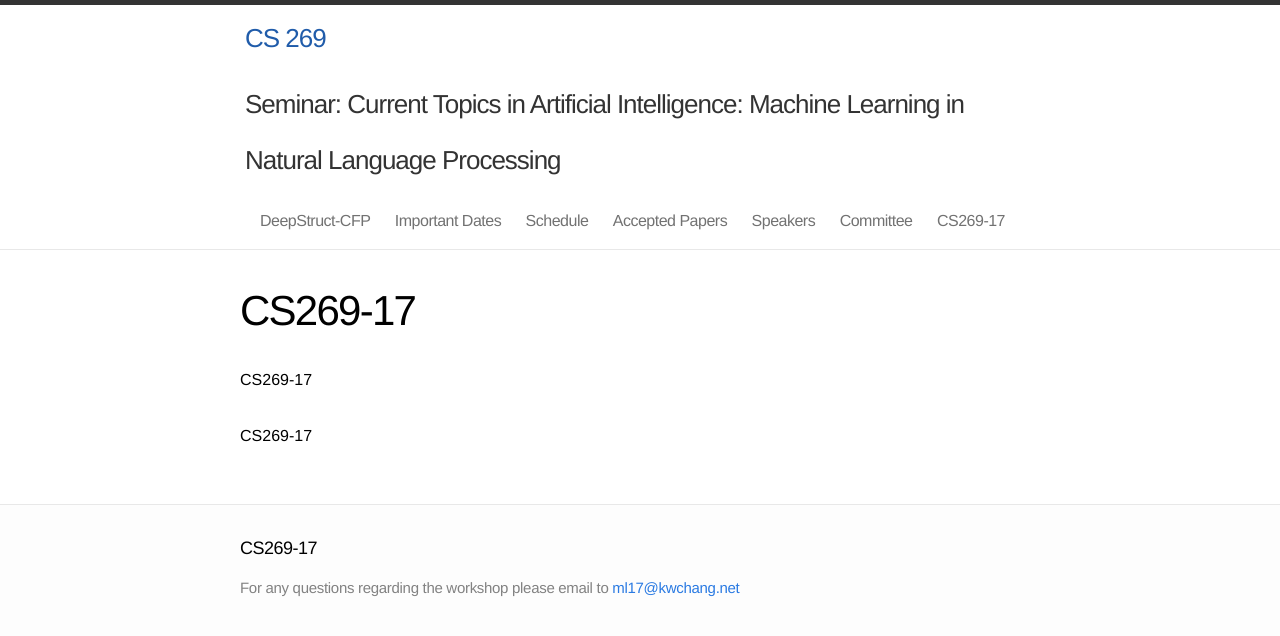
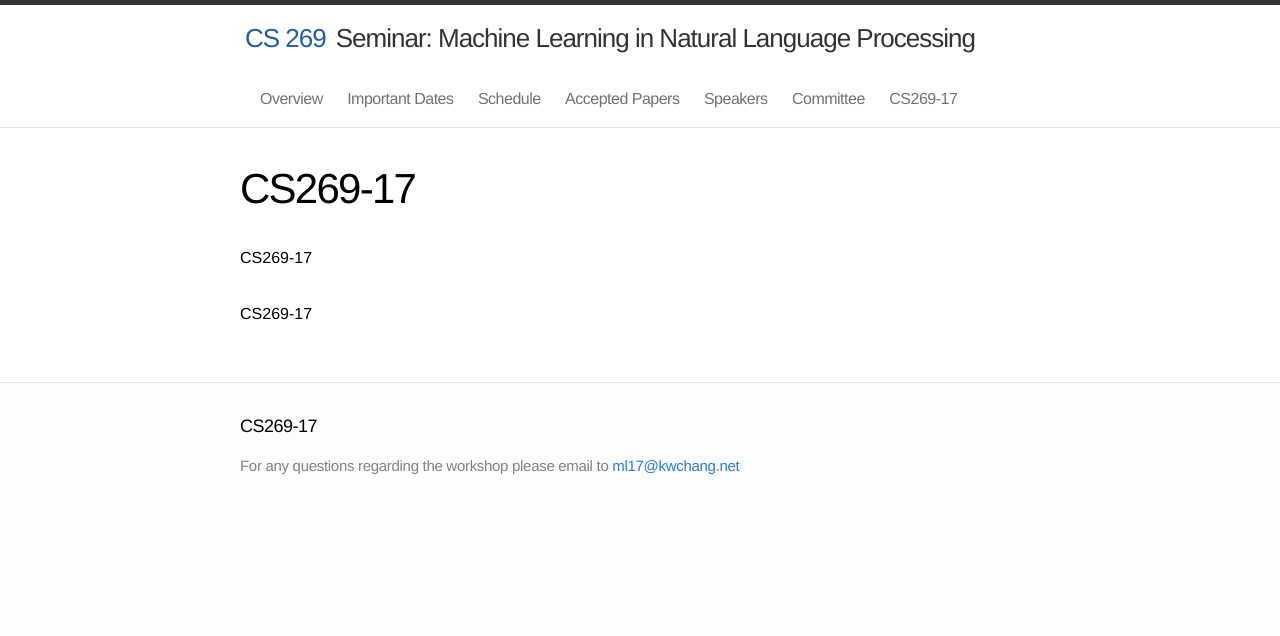
Before and after one commit to uclanlp/CS269-17, a Jekyll site: the page built from README.md, in a window 1280 px wide. Shown: the top 636 px of the page. Built offline with Jekyll 4.4.1, drawn with Linux system fonts in a browser that asks for light colours; our own code applies the rules of GitHub Pages for plain Markdown files.

Commit message:
title change

```diff
--- a/1_overview.md
+++ b/1_overview.md
@@ -1,8 +1,7 @@
 ---
-layout: page17
-title: DeepStruct-CFP
-permalink: /ICML17
-redirect_from: "/icml17"
+layout: page
+title: Overview
+permalink: /CS269-17/
 name: 1
 ---
 
--- a/_config.yml
+++ b/_config.yml
@@ -1,6 +1,6 @@
 # Site settings
 title1: "CS 269 "
-title2: "Seminar: Current Topics in Artificial Intelligence: Machine Learning in Natural Language Processing"
+title2: "Seminar: Machine Learning in Natural Language Processing"
 email:  ml17@kwchang.net
 #description: "Seminar: Current Topics in Artificial Intelligence: Machine Learning in Natural Language Processing"
 baseurl: ""
```
